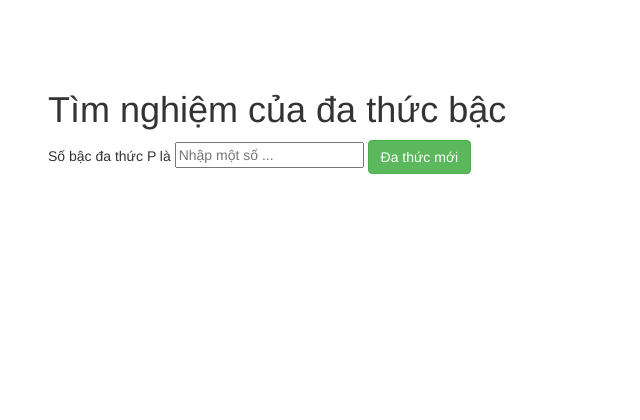
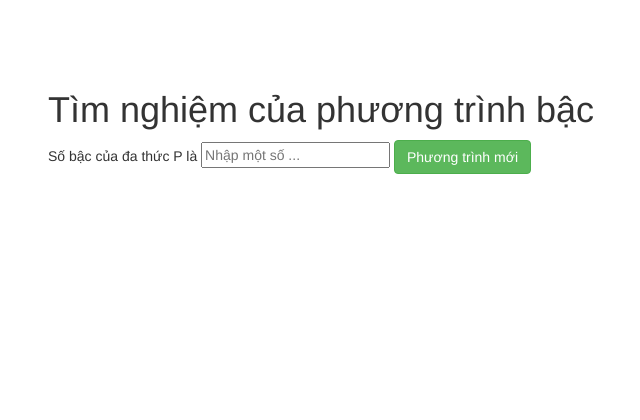
Before and after one commit to thuctoa/toanhoc, a Yii app: template views/dathuc/index.php in a window 1280 px wide. Shown: the top 420 px of the page, without its empty margins (22-662 px from the left). Run offline with PHP 8.4 and a stand-in for Yii, Linux system fonts and the light colour scheme; the template is opened without the code that fills it, so the values that code supplies are empty; some libraries are stand-ins or nearby versions.

Commit message:
gioi thieu phuong trinh bac cao

```diff
--- a/views/dathuc/index.php
+++ b/views/dathuc/index.php
@@ -1,14 +1,14 @@
 <?php
 use yii\helpers\Html;
 /* @var $this yii\web\View */
-$this->title = 'Tìm nghiệm của đa thức bậc';
+$this->title = 'Tìm nghiệm của phương trình bậc';
 //$this->params['breadcrumbs'][] = $this->title;
 ?>
 <h1><?= Html::encode($this->title)?></h1>
 
  <form action="/dathuc/index" method="post">
-            Số bậc đa thức P là <input id ="nghiemdathuc" type="text" placeholder="Nhập một số ..." name="sobac" value="<?=$sobac?>">
-            <button type="submit" class="btn btn-success">Đa thức mới</button><br><br><br>
+            Số bậc của đa thức P là <input id ="nghiemdathuc" type="text" placeholder="Nhập một số ..." name="sobac" value="<?=$sobac?>">
+            <button type="submit" class="btn btn-success">Phương trình mới</button><br><br><br>
 </form>
 <?php
 if($sobac>0){
@@ -63,7 +63,7 @@ if($sobac>0){
         </div>
         <div class="col-lg-4 text-center">
             <?php if($conghiem==0){
-                echo '<h5 class="text-danger ketqua"><b>Đa thức không có nghiệm thực</b></h5>';
+                echo '<h5 class="text-danger ketqua"><b>Phương trình không có nghiệm thực</b></h5>';
             }
             ?>
         </div>
@@ -93,8 +93,8 @@ if($sobac>0){
             echo 'x_{'.$key.'}='.$val.'\\\\';
         }
         echo '\end{cases}$$';
-    }else{
-        echo '<h5 class="text-danger ketqua"><b>Không thể tìm được nghiệm của phương trình</b></h5>';
+    }else if($conghiem>0){
+        echo '<h5 class="text-danger ketqua"><b>Không thể tìm được nghiệm thực của phương trình</b></h5>';
     }
 }
 ?>
--- a/views/layouts/main.php
+++ b/views/layouts/main.php
@@ -62,7 +62,7 @@ AppAsset::register($this);
                         ]
                     ],
 
-                    ['label' => 'Phương trình đa thức bậc cao', 'url' => ['/dathuc/index']],
+                    ['label' => 'Phương trình bậc cao', 'url' => ['/dathuc/index']],
 //
                   //  ['label' => Yii::t('app','About'), 'url' => ['/site/about']],
                     ['label' => Yii::t('app','Contact'), 'url' => ['/site/contact']],
```
Also changed, not shown: views/site/index.php (+18 -0 lines).
